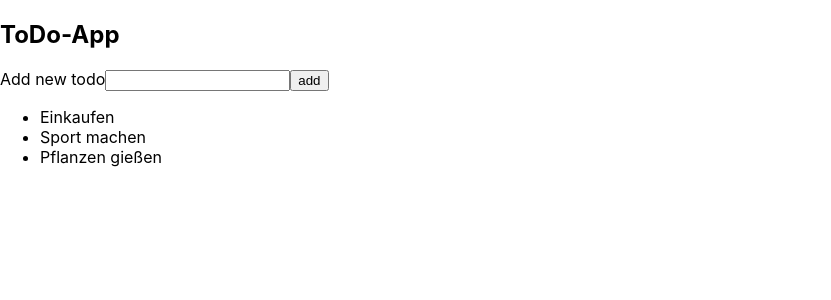
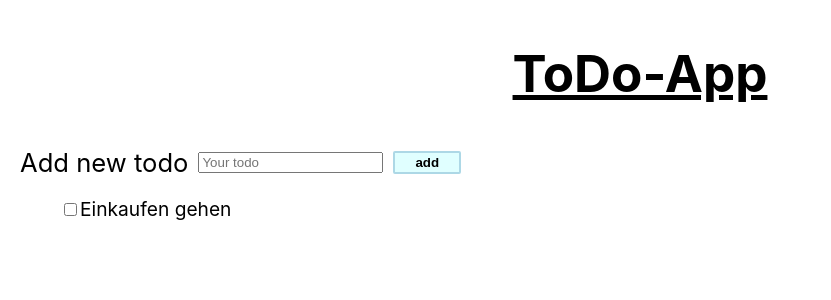
Before and after one commit to Gw3i/Todo-App, a React (Create React App) app: page / in a window 1280 px wide. Shown: the top 300 px of the page, without its empty margins (0-831 px from the left). Built offline with nearby package versions, Linux system fonts and the light colour scheme.

Commit message:
Add basic styling

```diff
--- a/src/Components/Headline.css
+++ b/src/Components/Headline.css
@@ -0,0 +1,5 @@
+.headline {
+  text-align: center;
+  font-size: 3.2rem;
+  text-decoration: underline;
+}
--- a/src/Components/Headline.jsx
+++ b/src/Components/Headline.jsx
@@ -1,4 +1,4 @@
 import "./Headline.css";
 export default function Headline({ headlineText }) {
-  return <h1>{headlineText}</h1>;
+  return <h1 className="headline">{headlineText}</h1>;
 }
--- a/src/Components/ToDoForm.css
+++ b/src/Components/ToDoForm.css
@@ -0,0 +1,11 @@
+@import "./button.css";
+
+.todo-form {
+  font-size: 1.6rem;
+  display: flex;
+  align-items: center;
+}
+
+.todo-form__input {
+  margin: 0 10px;
+}
--- a/src/Components/ToDoForm.jsx
+++ b/src/Components/ToDoForm.jsx
@@ -1,9 +1,21 @@
+import "./ToDoForm.css";
+
 export default function ToDoForm() {
   return (
-    <form>
-      <label htmlFor="todoInput">Add new todo</label>
-      <input type="text" name="todoInput" id="todoInput" />
-      <button type="submit">add</button>
+    <form className="todo-form">
+      <label className="todo-form__label" htmlFor="todoInput">
+        Add new todo
+      </label>
+      <input
+        className="todo-form__input"
+        type="text"
+        name="todoInput"
+        id="todoInput"
+        placeholder="Your todo"
+      />
+      <button className="button" type="submit">
+        add
+      </button>
     </form>
   );
 }
--- a/src/Components/ToDoList.css
+++ b/src/Components/ToDoList.css
@@ -0,0 +1,4 @@
+.todo-list {
+  font-size: 1.2rem;
+  list-style-type: none;
+}
--- a/src/Components/ToDoList.jsx
+++ b/src/Components/ToDoList.jsx
@@ -1,10 +1,11 @@
 import "./ToDoList.css";
 export default function ToDoList() {
   return (
-    <ul>
-      <li>Einkaufen</li>
-      <li>Sport machen</li>
-      <li>Pflanzen gießen</li>
+    <ul className="todo-list">
+      <li className="todo-list__item">
+        <input value="Enkaufen gehen" type="checkbox" />
+        <span>Einkaufen gehen</span>
+      </li>
     </ul>
   );
 }
--- /dev/null
+++ b/src/Components/button.css
@@ -0,0 +1,12 @@
+.button {
+  padding: 2px 20px;
+  background-color: lightcyan;
+  border: 2px solid lightblue;
+  border-radius: 2px;
+  color: black;
+  font-weight: 600;
+}
+
+.button:hover {
+  background-color: lightblue;
+}
--- a/src/index.css
+++ b/src/index.css
@@ -1,13 +1,14 @@
+* {
+  box-sizing: border-box;
+}
+
 body {
+  font-size: 62.5%;
   margin: 0;
-  font-family: -apple-system, BlinkMacSystemFont, 'Segoe UI', 'Roboto', 'Oxygen',
-    'Ubuntu', 'Cantarell', 'Fira Sans', 'Droid Sans', 'Helvetica Neue',
+  padding: 0 20px;
+  font-family: -apple-system, BlinkMacSystemFont, "Segoe UI", "Roboto", "Oxygen",
+    "Ubuntu", "Cantarell", "Fira Sans", "Droid Sans", "Helvetica Neue",
     sans-serif;
   -webkit-font-smoothing: antialiased;
   -moz-osx-font-smoothing: grayscale;
 }
-
-code {
-  font-family: source-code-pro, Menlo, Monaco, Consolas, 'Courier New',
-    monospace;
-}
```
